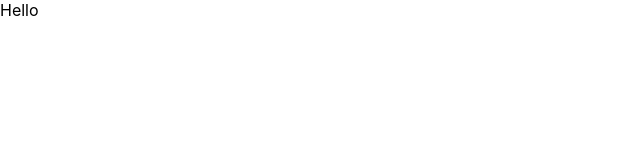
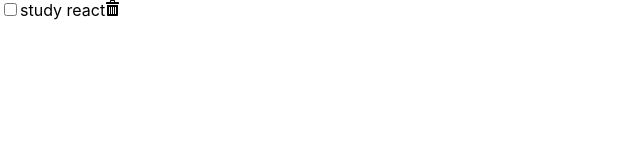
Before and after one commit to youmeSon/check-list, a React (Create React App) app: page / in a window 1280 px wide. Shown: the top 160 px of the page, without its empty margins (0-640 px from the left). Built offline with nearby package versions, Linux system fonts and the light colour scheme.

Commit message:
create item components and add icon

```diff
--- a/package.json
+++ b/package.json
@@ -3,11 +3,17 @@
   "version": "0.1.0",
   "private": true,
   "dependencies": {
+    "@fortawesome/fontawesome-svg-core": "^6.4.2",
+    "@fortawesome/free-brands-svg-icons": "^6.4.2",
+    "@fortawesome/free-regular-svg-icons": "^6.4.2",
+    "@fortawesome/free-solid-svg-icons": "^6.4.2",
+    "@fortawesome/react-fontawesome": "^0.2.0",
     "@testing-library/jest-dom": "^5.14.1",
     "@testing-library/react": "^13.0.0",
     "@testing-library/user-event": "^13.2.1",
     "react": "^18.2.0",
     "react-dom": "^18.2.0",
+    "react-icons": "^4.11.0",
     "react-scripts": "5.0.1",
     "web-vitals": "^2.1.0"
   },
--- a/src/components/Items.jsx
+++ b/src/components/Items.jsx
@@ -1,9 +1,10 @@
 import React from 'react';
+import Item from './item';
 
 export default function Items() {
     return (
         <div>
-            Hello
+            <Item />
         </div>
     );
 }
--- /dev/null
+++ b/src/components/item.jsx
@@ -0,0 +1,13 @@
+import React from 'react';
+import styles from './item.module.css';
+import { ImBin } from "react-icons/im";
+
+export default function Item() {
+    return (
+      <div className={styles.list}>
+        <input type='checkbox' name='list-checkbox' />
+        <label for='list-checkbox'>study react</label>
+        <ImBin />
+      </div>
+    );
+}
--- /dev/null
+++ b/src/components/item.module.css
@@ -0,0 +1,3 @@
+.list {
+    list-style: none;
+}
```
Also changed, not shown: 2 other files (tests, documents, lock files or other folders).
